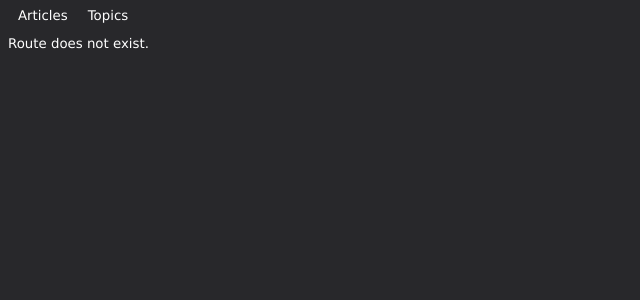
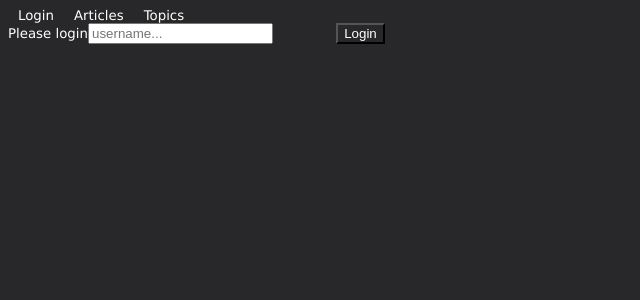
Before and after one commit to liamdaly95/fe-nc-news, a React (Vite) app: page /login in a window 1280 px wide. Shown: the top 300 px of the page, without its empty margins (0-640 px from the left). Built offline with nearby package versions, Linux system fonts and the light colour scheme.

Commit message:
adds login page which also defaults as the home page

```diff
--- /dev/null
+++ b/css/Login.module.css
@@ -0,0 +1,4 @@
+.loginInput {
+    color: black;
+    margin-right: 5%;
+  }
--- a/src/App.jsx
+++ b/src/App.jsx
@@ -6,13 +6,15 @@ import SingleArticle from "./components/SingleArticle";
 import TopicArticles from "./components/TopicArticles";
 import TopicList from "./components/TopicList";
 import Error from "./components/Error";
+import Login from "./components/Login"
 
 function App() {
   return (
     <>
       <Header></Header>
       <Routes>
-      <Route path="/" element={<ArticleList />} />
+      <Route path="/" element={<Login />} />
+      <Route path="/login" element={<Login />} />
         <Route path="/articles" element={<ArticleList />} />
         <Route path="/topics" element={<TopicList />} />
         <Route path="/articles/:article_id" element={<SingleArticle />} />
--- a/src/components/Header.jsx
+++ b/src/components/Header.jsx
@@ -1,11 +1,24 @@
-import {nav} from "../../css/Header.module.css"
-import {Link} from "react-router-dom"
-import {link} from "../../css/Header.module.css"
+import { nav } from "../../css/Header.module.css";
+import { Link } from "react-router-dom";
+import { link } from "../../css/Header.module.css";
+import { useContext } from "react";
+import { UserContext } from "../context/user";
+
 const Header = () => {
-   return <nav className={nav}>
-    <Link to="/articles" className={link}>Articles</Link>
-    <Link to="/topics" className={link}>Topics</Link>
-   </nav>
-}
+  const { user } = useContext(UserContext);
+  return (
+    <nav className={nav}>
+      <Link to="/" className={link}>
+        {user ? user : "Login"}
+      </Link>
+      <Link to="/articles" className={link}>
+        Articles
+      </Link>
+      <Link to="/topics" className={link}>
+        Topics
+      </Link>
+    </nav>
+  );
+};
 
-export default Header
+export default Header;
--- /dev/null
+++ b/src/components/Login.jsx
@@ -0,0 +1,28 @@
+import { useContext, useState } from "react"
+import { UserContext } from "../context/user"
+import {loginInput} from "../../css/Login.module.css"
+import {voteButton} from "../../css/Buttons.module.css"
+
+const Login = () => {
+    const {user, setUser} = useContext(UserContext)
+    const [input, setInput] = useState("")
+
+    const handleChange = (event) => {
+        setInput(event.target.value)
+    }
+    const handleSubmit = () => {
+        setUser(input)
+    }
+    if(user) {
+        return (<p>Welcome {user}!</p>)
+    }
+    else {
+        return (<form onSubmit={handleSubmit}>
+            <label>Please login</label>
+            <input type="text" placeholder="username..." value={input} onChange={handleChange} className={loginInput}></input>
+            <button className={voteButton}>Login</button>
+        </form>)
+    }
+}
+
+export default Login;
--- a/src/context/user.jsx
+++ b/src/context/user.jsx
@@ -3,7 +3,7 @@ import { createContext, useState } from "react";
 export const UserContext = createContext();
 
 export const UserProvider = ({ children }) => {
-  const [user, setUser] = useState("grumpy19");
+  const [user, setUser] = useState();
 
   return <UserContext.Provider value={{ user, setUser }}>{children}</UserContext.Provider>;
 };
```
